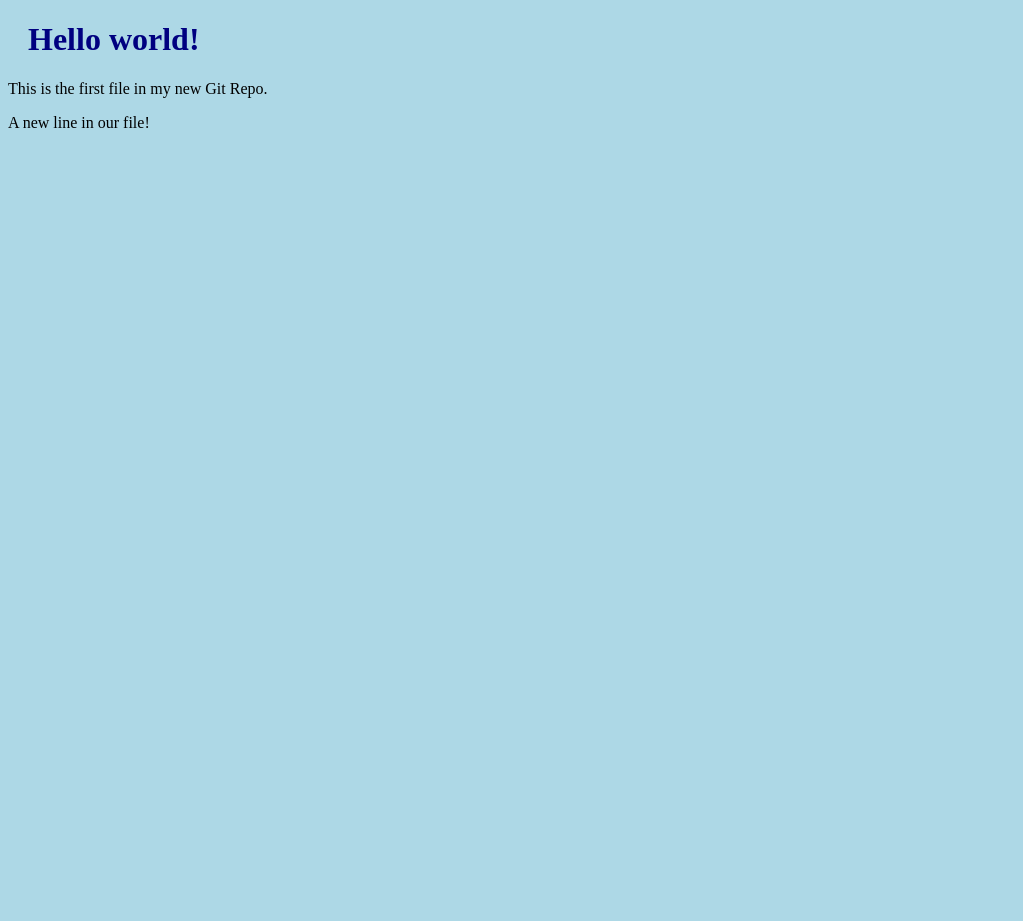
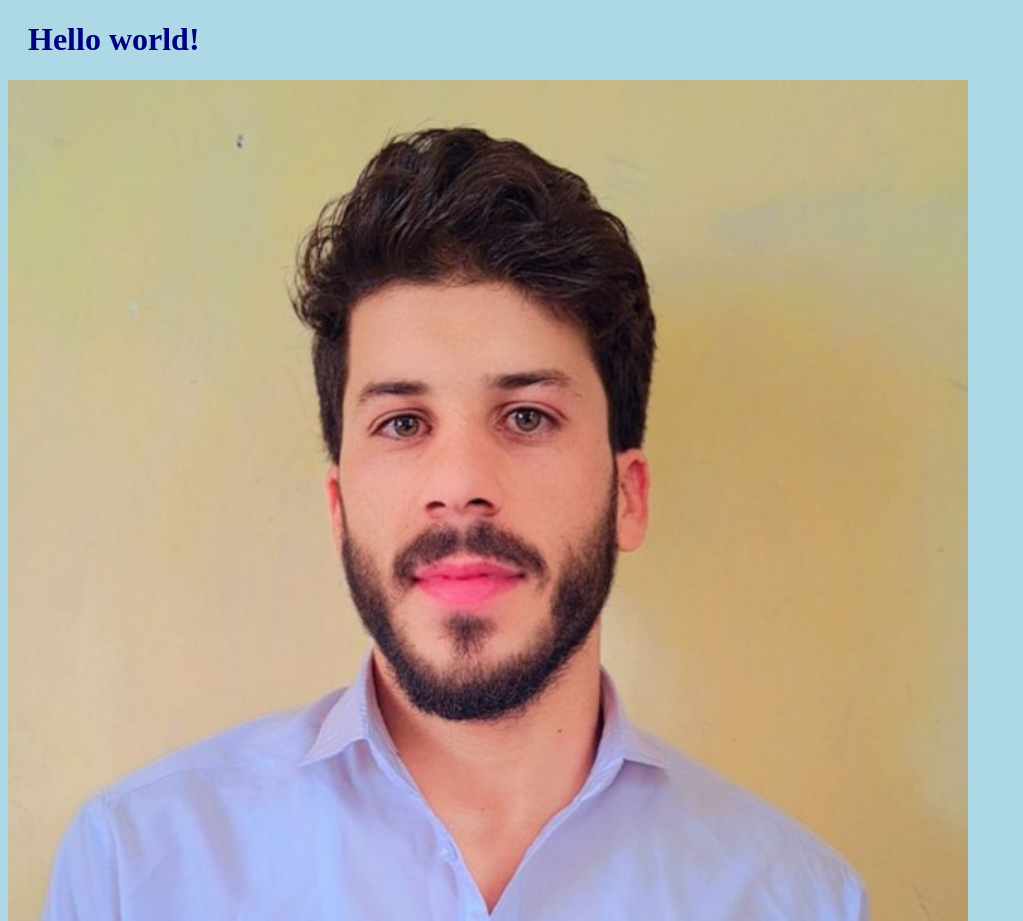
Before and after one commit to raziq-quraishi/hello-world, a plain HTML site: page index.html in a window 1280 px wide. Shown: the top 921 px of the page, without its empty margins (0-1023 px from the left). Before the commit the page ends 800 px from the top, so only its background shows below. Drawn offline with Linux system fonts and the light colour scheme.

Commit message:
Added image to Hello World

```diff
--- a/index.html
+++ b/index.html
@@ -6,6 +6,13 @@
   </head>
   <body>
     <h1>Hello world!</h1>
+    <div>
+      <img
+        src="raziq.jpg"
+        alt="Hello World from Space"
+        style="width: 100%; max-width: 960px"
+      />
+    </div>
     <p>This is the first file in my new Git Repo.</p>
     <p>A new line in our file!</p>
   </body>
```
Also changed, not shown: raziq.jpg (added).
